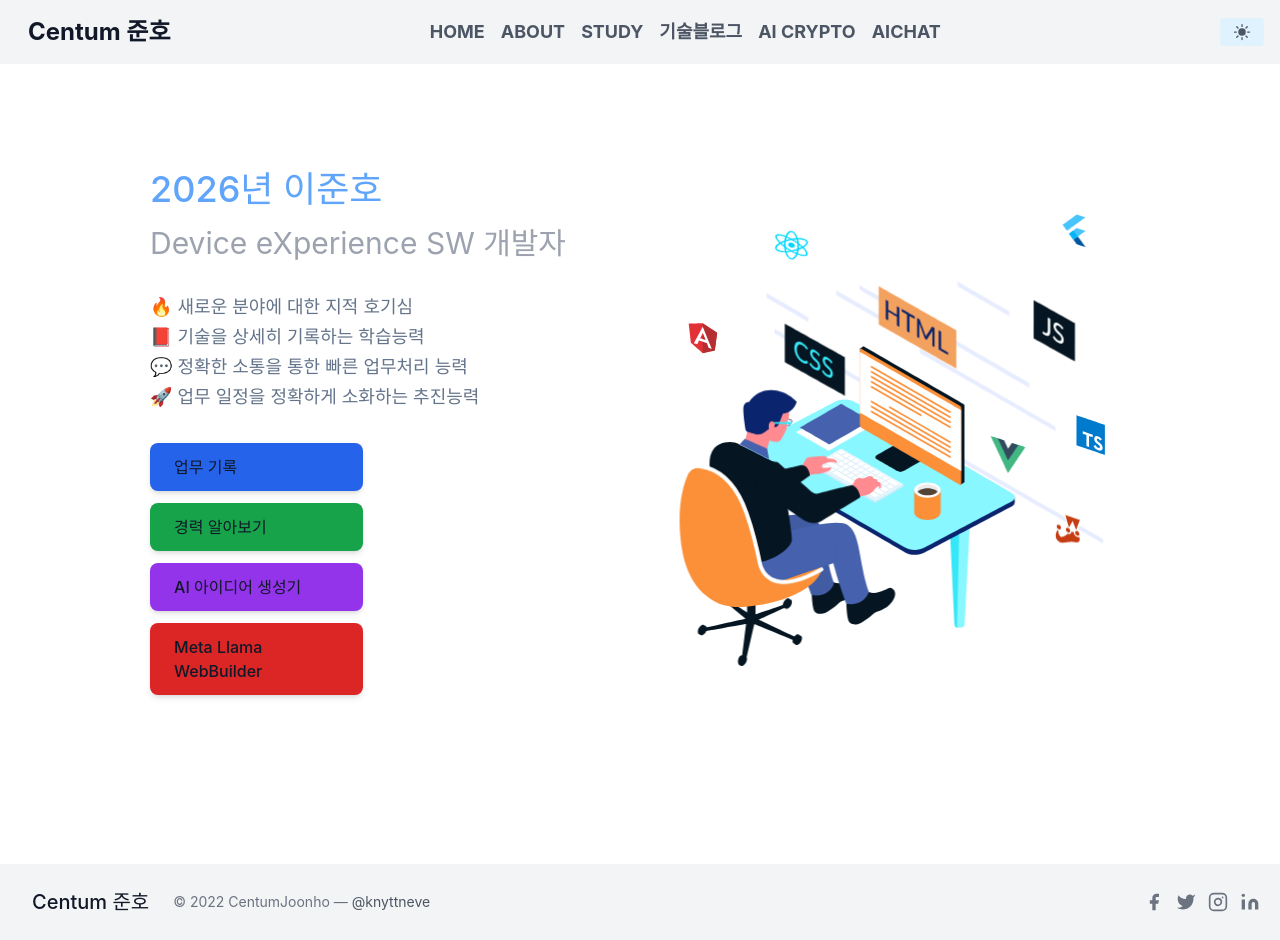
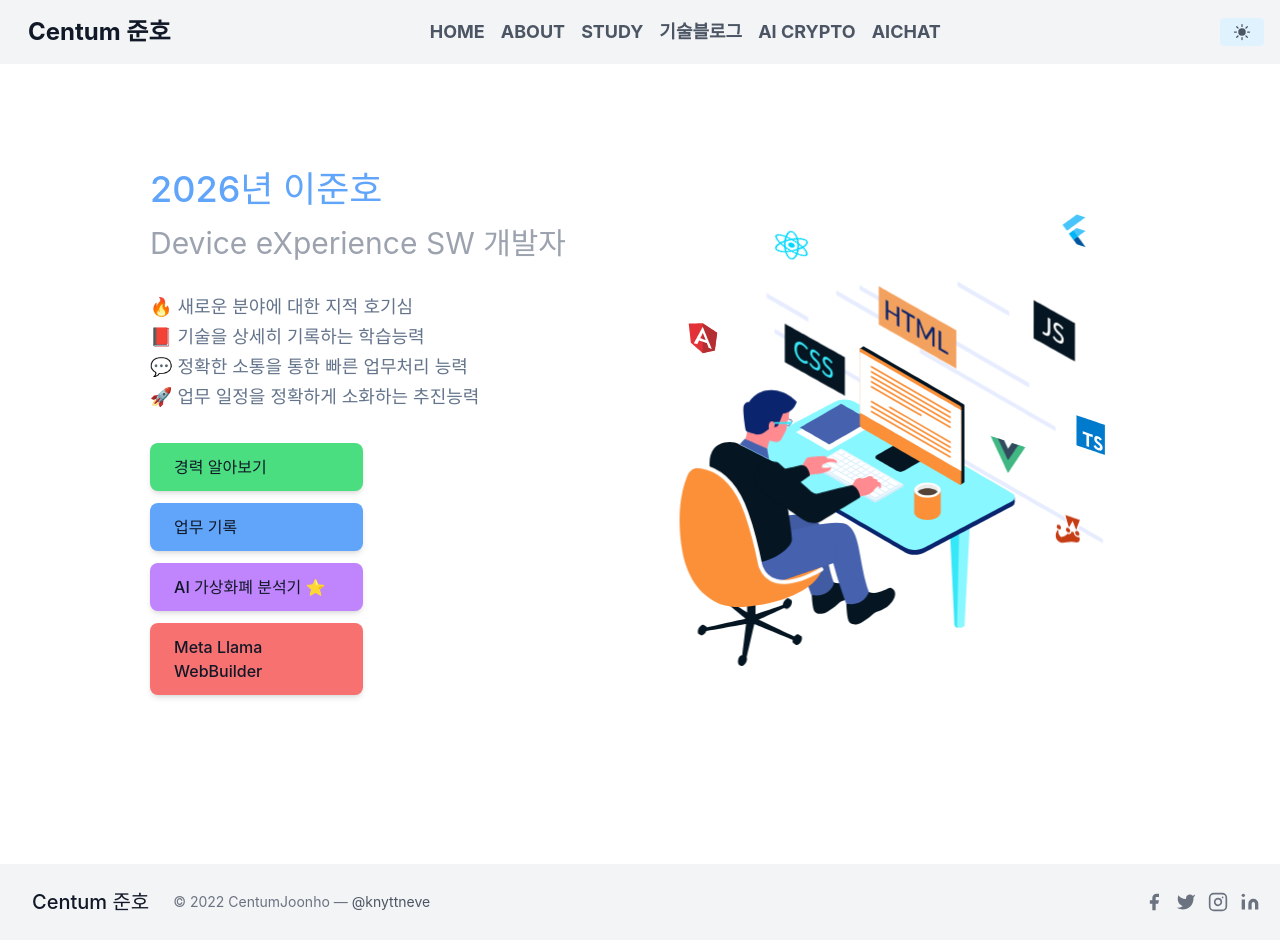
Before and after one commit to Centumjoonho/nextjs_portfolio_add_notion, a Next.js app: page / in a window 1280 px wide. Built offline with nearby package versions, Linux system fonts and the light colour scheme.

Commit message:
20251104_2

```diff
--- a/components/home/hero.js
+++ b/components/home/hero.js
@@ -21,26 +21,27 @@ export default function Hero() {
           </div>
           <div className="flex flex-col items-center md:items-start space-y-3">
             <Link
-              href="https://diaryjoonho.web.app/"
-              className="w-1/2 px-6 py-3 text-base font-medium text-gray-900 bg-blue-600 rounded-lg shadow-md hover:bg-blue-400 focus:outline-none focus:ring-2 focus:ring-blue-400 focus:ring-offset-2 focus:ring-offset-gray-800 transition duration-300 ease-in-out transform hover:-translate-y-1 hover:scale-105"
-            >
-              업무 기록
-            </Link>
-            <Link
               href="/about"
-              className="w-1/2 px-6 py-3 text-base font-medium text-gray-900 bg-green-600 rounded-lg shadow-md hover:bg-green-400 focus:outline-none focus:ring-2 focus:ring-green-400 focus:ring-offset-2 focus:ring-offset-gray-800 transition duration-300 ease-in-out transform hover:-translate-y-1 hover:scale-105"
+              className="w-1/2 px-6 py-3 text-base font-medium text-gray-900 bg-green-400 rounded-lg shadow-md hover:bg-green-400 focus:outline-none focus:ring-2 focus:ring-green-400 focus:ring-offset-2 focus:ring-offset-gray-800 transition duration-300 ease-in-out transform hover:-translate-y-1 hover:scale-105"
             >
               경력 알아보기
             </Link>
             <Link
+              href="https://diaryjoonho.web.app/"
+              className="w-1/2 px-6 py-3 text-base font-medium text-gray-900 bg-blue-400 rounded-lg shadow-md hover:bg-blue-400 focus:outline-none focus:ring-2 focus:ring-blue-400 focus:ring-offset-2 focus:ring-offset-gray-800 transition duration-300 ease-in-out transform hover:-translate-y-1 hover:scale-105"
+            >
+              업무 기록
+            </Link>
+
+            <Link
               href="https://richidea-16a42.web.app/"
-              className="w-1/2 px-6 py-3 text-base font-medium text-gray-900 bg-purple-600 rounded-lg shadow-md hover:bg-purple-400 focus:outline-none focus:ring-2 focus:ring-purple-400 focus:ring-offset-2 focus:ring-offset-gray-800 transition duration-300 ease-in-out transform hover:-translate-y-1 hover:scale-105"
+              className="w-1/2 px-6 py-3 text-base font-medium text-gray-900 bg-purple-400 rounded-lg shadow-md hover:bg-purple-400 focus:outline-none focus:ring-2 focus:ring-purple-400 focus:ring-offset-2 focus:ring-offset-gray-800 transition duration-300 ease-in-out transform hover:-translate-y-1 hover:scale-105"
             >
-              AI 아이디어 생성기
+              AI 가상화폐 분석기 ⭐
             </Link>
             <Link
-              href="https://llamaaitest.web.app/"
-              className="w-1/2 px-6 py-3 text-base font-medium text-gray-900 bg-red-600 rounded-lg shadow-md hover:bg-red-400 focus:outline-none focus:ring-2 focus:ring-red-400 focus:ring-offset-2 focus:ring-offset-gray-800 transition duration-300 ease-in-out transform hover:-translate-y-1 hover:scale-105"
+              href="https://ai-crypto-gwv3.vercel.app/"
+              className="w-1/2 px-6 py-3 text-base font-medium text-gray-900 bg-red-400 rounded-lg shadow-md hover:bg-red-400 focus:outline-none focus:ring-2 focus:ring-red-400 focus:ring-offset-2 focus:ring-offset-gray-800 transition duration-300 ease-in-out transform hover:-translate-y-1 hover:scale-105"
             >
               Meta Llama WebBuilder
             </Link>
--- a/pages/index.js
+++ b/pages/index.js
@@ -22,11 +22,6 @@ export default function Home() {
         <div className="container flex flex-col items-center px-5 py-24 mx-auto md:flex-row">
           <Hero />
         </div>
-
-        {/* 🔽 원하는 위치에 애니메이션 추가
-        <div className="mt-8">
-          <Anime />
-        </div> */}
       </section>
     </Layout>
   );
```
